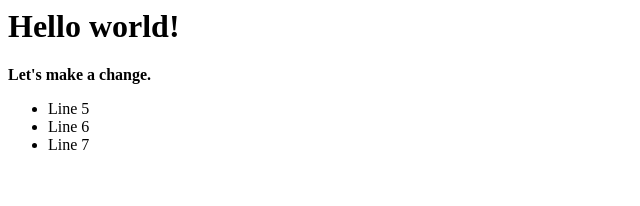
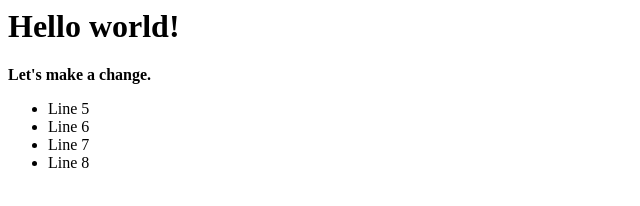
Before and after one commit to mightyflea/GitHub-testing, a plain HTML site: page app/index.html in a window 1280 px wide. Shown: the full height of the page, 0-640 px from the left. Drawn offline with Linux system fonts and the light colour scheme.

Commit message:
Added To End

```diff
--- a/app/index.html
+++ b/app/index.html
@@ -10,4 +10,7 @@
 	<li>
 		Line 7
 	</li>
+	<li>
+		Line 8
+	</li>
 </ul>
```
